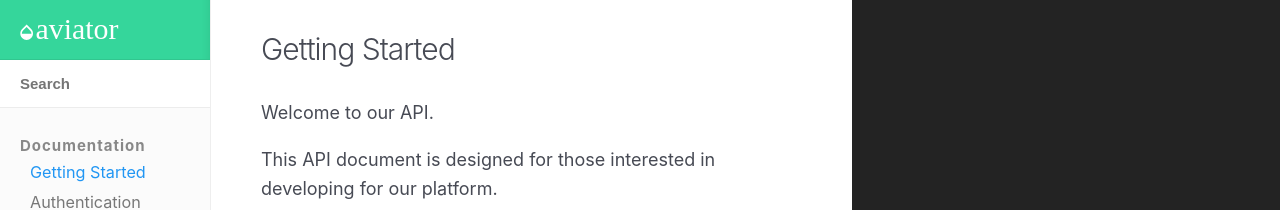
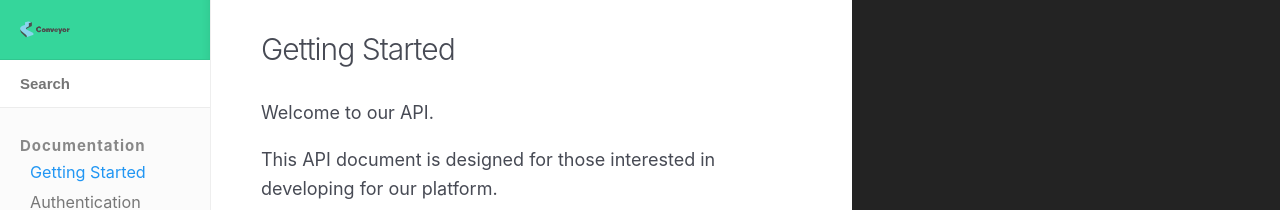
Before and after one commit to broham89/conveyor-docs_v2, a Jekyll site: the page built from index.html, in a window 1280 px wide. Shown: the top 210 px of the page. Built offline with Jekyll 4.4.1, drawn with Linux system fonts in a browser that asks for light colours; nearby versions of some CDN libraries.

Commit message:
test fixing css link and logo img link

```diff
--- a/_layouts/default.html
+++ b/_layouts/default.html
@@ -4,7 +4,7 @@
 		<meta charset="utf-8">
 		<meta name="viewport" content="initial-scale=1.0, minimum-scale=1.0, maximum-scale=1.0, user-scalable=no" >
 
-		<link rel="stylesheet" href="/css/style.css">
+		<link rel="stylesheet" href="{{site.baseurl}}/css/style.css">
 		<script src="https://ajax.googleapis.com/ajax/libs/jquery/1.11.2/jquery.min.js"></script>
 		<script src="/js/main.js"></script>
 		{% seo %}
@@ -23,7 +23,7 @@
 	<body>
 		<header>
 			<h1>
-				<a href="/"><img src="/images/logo.svg" height="40" alt="{{ site.title }} logo"></a>
+				<a href="/"><img src="{{site.baseurl}}/images/logo.svg" height="40" alt="{{ site.title }} logo"></a>
 				<button type="button" class="open-nav" id="open-nav"></button>
 			</h1>
 
```
Also changed, not shown: images/logo.svg.
